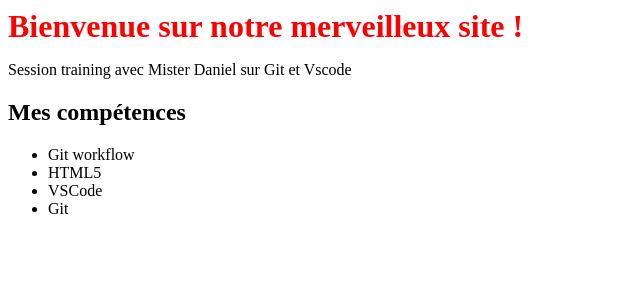
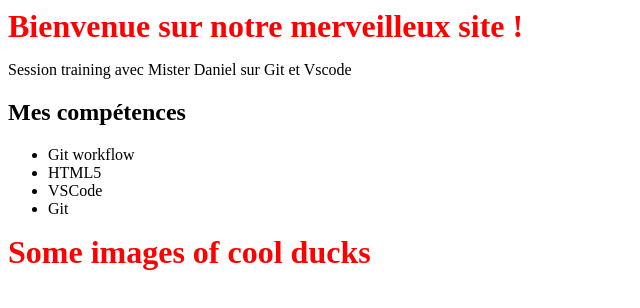
Before and after one commit to MrStanDu33/GitRP, a plain HTML site: page index.html in a window 1280 px wide. Shown: the whole page, without its empty margins (0-640 px from the left). Drawn offline with Linux system fonts and the light colour scheme.

Commit message:
added h1

```diff
--- a/index.html
+++ b/index.html
@@ -17,5 +17,7 @@
         <li class="skill">VSCode</li>
         <li class="skill">Git</li>
     </ul>
+
+    <h1>Some images of cool ducks</h1>
 </body>
 </html>
```
